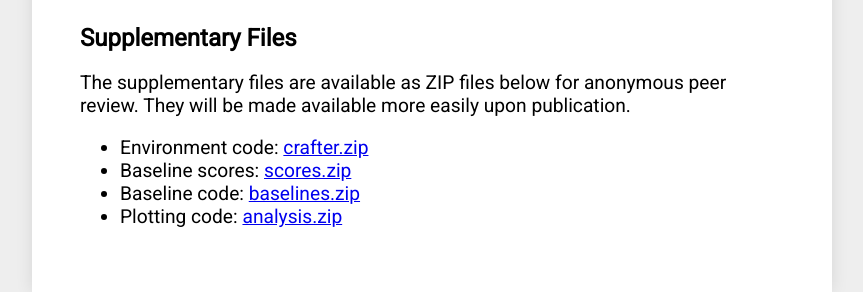
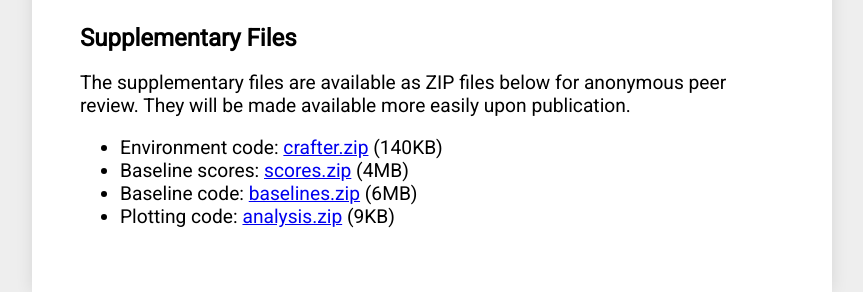
Before and after one commit to anonymous-website/crafter, a Jekyll site: the page built from index.md, in a window 1280 px wide, cut to the strip 1010-1302 px from the top of the page. Shown: the whole strip, without its empty margins (208-1071 px from the left). Built offline with Jekyll 4.4.1, drawn with Linux system fonts in a browser that asks for light colours.

Commit message:
Fix download link.

```diff
--- a/index.md
+++ b/index.md
@@ -39,7 +39,7 @@ emerge from maximizing the provided reward signal.
 The supplementary files are available as ZIP files below for anonymous peer
 review. They will be made available more easily upon publication.
 
-- Environment code: [crafter.zip](crafter.zip)
-- Baseline scores: [scores.zip](scores.zip)
-- Baseline code: [baselines.zip](baselinesip)
-- Plotting code: [analysis.zip](analysis.zip)
+- Environment code: [crafter.zip](crafter.zip) (140KB)
+- Baseline scores: [scores.zip](scores.zip) (4MB)
+- Baseline code: [baselines.zip](baselines.zip) (6MB)
+- Plotting code: [analysis.zip](analysis.zip) (9KB)
```
